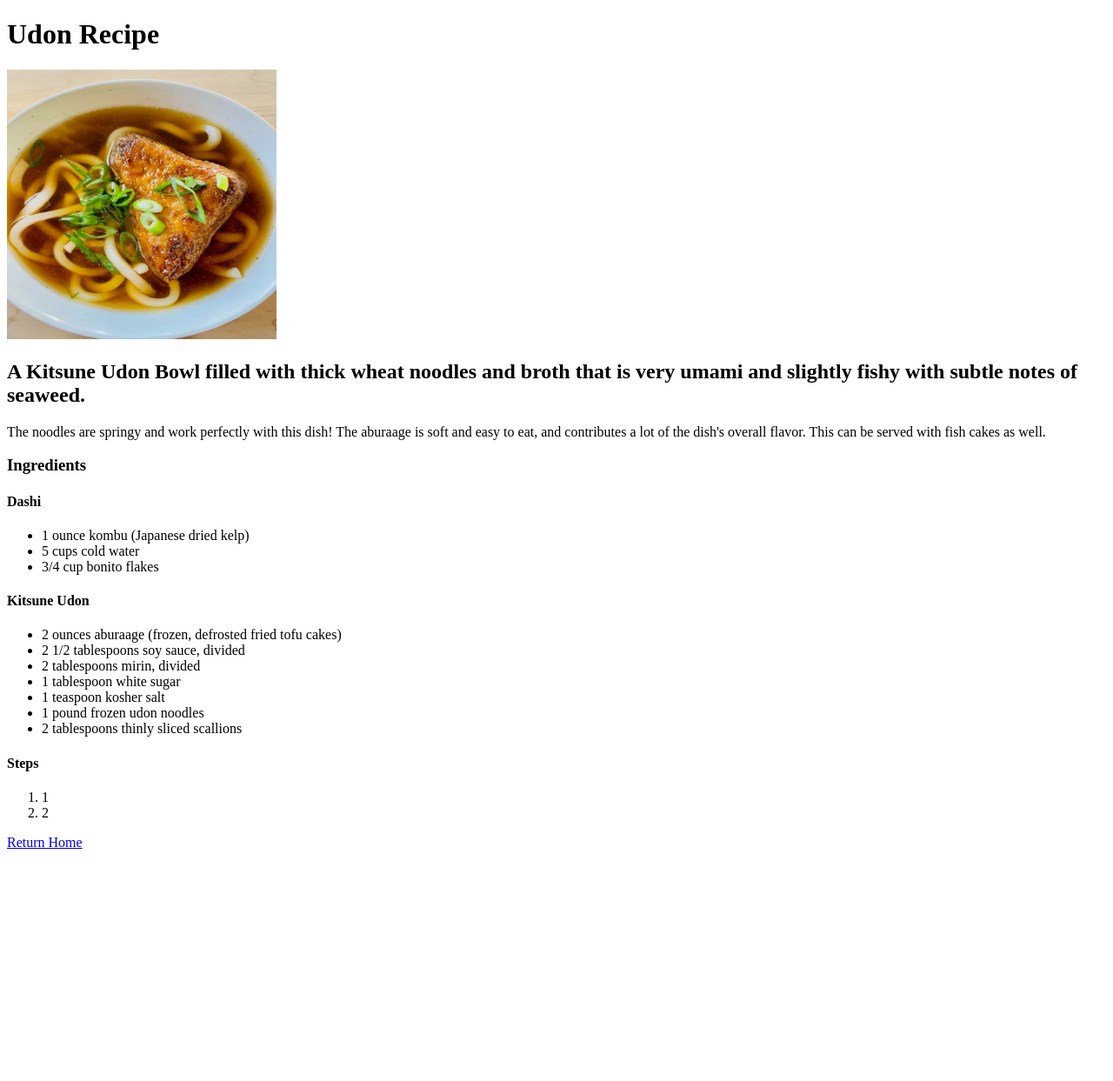
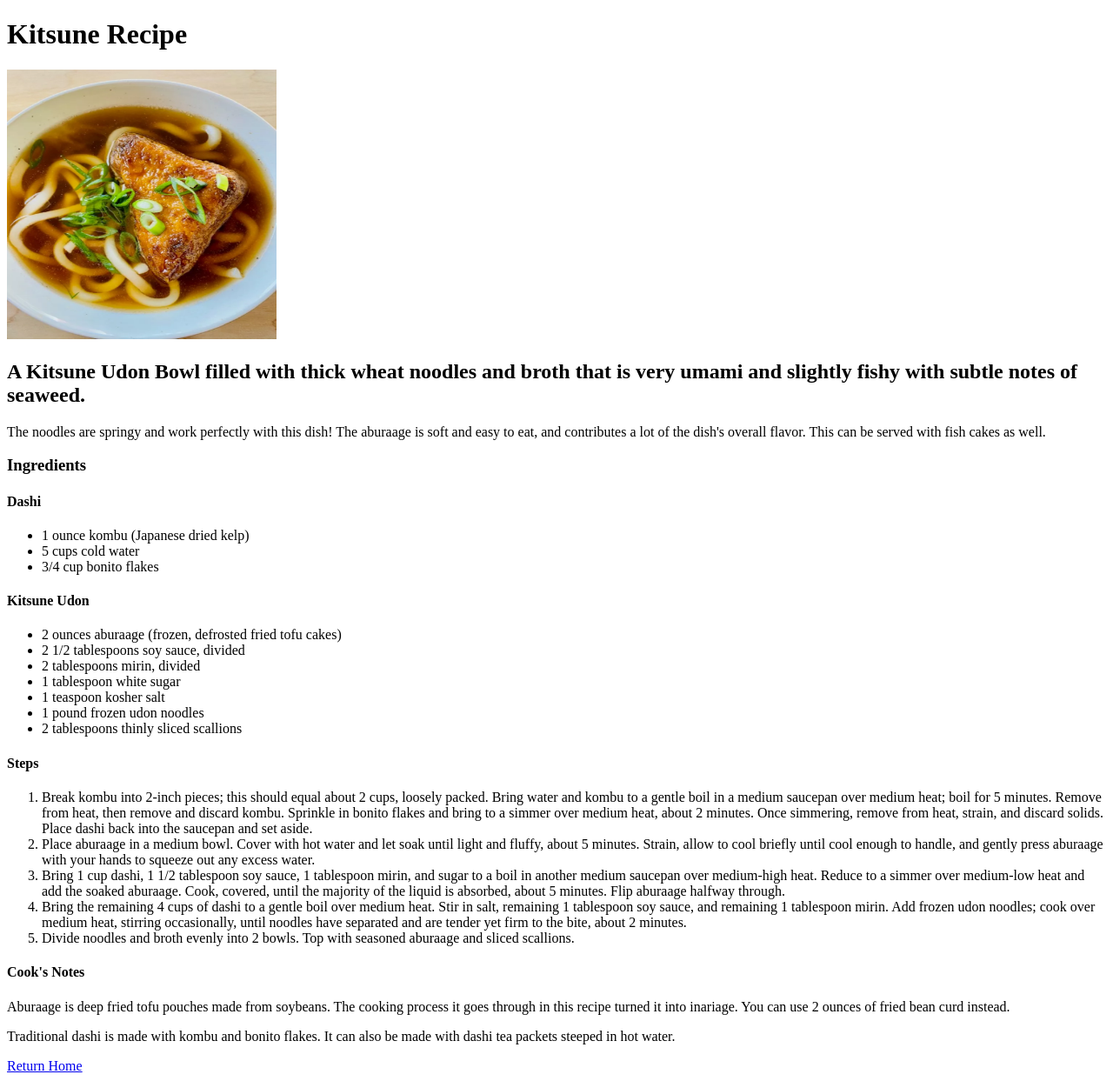
Before and after one commit to kenichiwu/odin-recipes, a plain HTML site: page recipes/udon.html in a window 1280 px wide. Shown: the whole page at 87% size. Before the commit the page ends 986 px from the top, so only its background shows below. Drawn offline with Linux system fonts and the light colour scheme.

Commit message:
Unordered List for index and extra descriptions
Index will now have unordered list and extra description for Udon.html

```diff
--- a/recipes/udon.html
+++ b/recipes/udon.html
@@ -3,10 +3,10 @@
 <head>
     <meta charset="UTF-8">
     <meta name="viewport" content="width=device-width, initial-scale=1.0">
-    <title>Udon Recipe</title>
+    <title>Kitsune Recipe</title>
 </head>
 <body>
-    <h1>Udon Recipe</h1>
+    <h1>Kitsune Recipe</h1>
     <img src="../images/udonpicture.webp" alt="A Kitsune Udon Bowl filled with thick wheat noodles and broth that is very umami and slightly fishy with subtle notes of seaweed." height="310" width="310">
     <h2>A Kitsune Udon Bowl filled with thick wheat noodles and broth that is very umami and slightly fishy with subtle notes of seaweed.</h2>
     <p>The noodles are springy and work perfectly with this dish! The aburaage is soft and easy to eat, and contributes a lot of the dish's overall flavor. This can be served with fish cakes as well.</p>
@@ -28,7 +28,16 @@
         <li>2 tablespoons thinly sliced scallions</li>
     </ul>
     <h4>Steps</h4>
-    <ol><li>1</li><li>2</li></ol>
+    <ol>
+        <li>Break kombu into 2-inch pieces; this should equal about 2 cups, loosely packed. Bring water and kombu to a gentle boil in a medium saucepan over medium heat; boil for 5 minutes. Remove from heat, then remove and discard kombu. Sprinkle in bonito flakes and bring to a simmer over medium heat, about 2 minutes. Once simmering, remove from heat, strain, and discard solids. Place dashi back into the saucepan and set aside.</li>
+        <li>Place aburaage in a medium bowl. Cover with hot water and let soak until light and fluffy, about 5 minutes. Strain, allow to cool briefly until cool enough to handle, and gently press aburaage with your hands to squeeze out any excess water.</li>
+        <li>Bring 1 cup dashi, 1 1/2 tablespoon soy sauce, 1 tablespoon mirin, and sugar to a boil in another medium saucepan over medium-high heat. Reduce to a simmer over medium-low heat and add the soaked aburaage. Cook, covered, until the majority of the liquid is absorbed, about 5 minutes. Flip aburaage halfway through.</li>
+        <li>Bring the remaining 4 cups of dashi to a gentle boil over medium heat. Stir in salt, remaining 1 tablespoon soy sauce, and remaining 1 tablespoon mirin. Add frozen udon noodles; cook over medium heat, stirring occasionally, until noodles have separated and are tender yet firm to the bite, about 2 minutes.</li>
+        <li>Divide noodles and broth evenly into 2 bowls. Top with seasoned aburaage and sliced scallions.</li>
+    </ol>
+    <h4>Cook's Notes</h4>
+    <p>Aburaage is deep fried tofu pouches made from soybeans. The cooking process it goes through in this recipe turned it into inariage. You can use 2 ounces of fried bean curd instead.</p>
+    <P>Traditional dashi is made with kombu and bonito flakes. It can also be made with dashi tea packets steeped in hot water.</P>
     <a href="../index.html">Return Home</a>
 </body>
 </html>
```
Also changed, not shown: index.html (+7 -1 lines).
